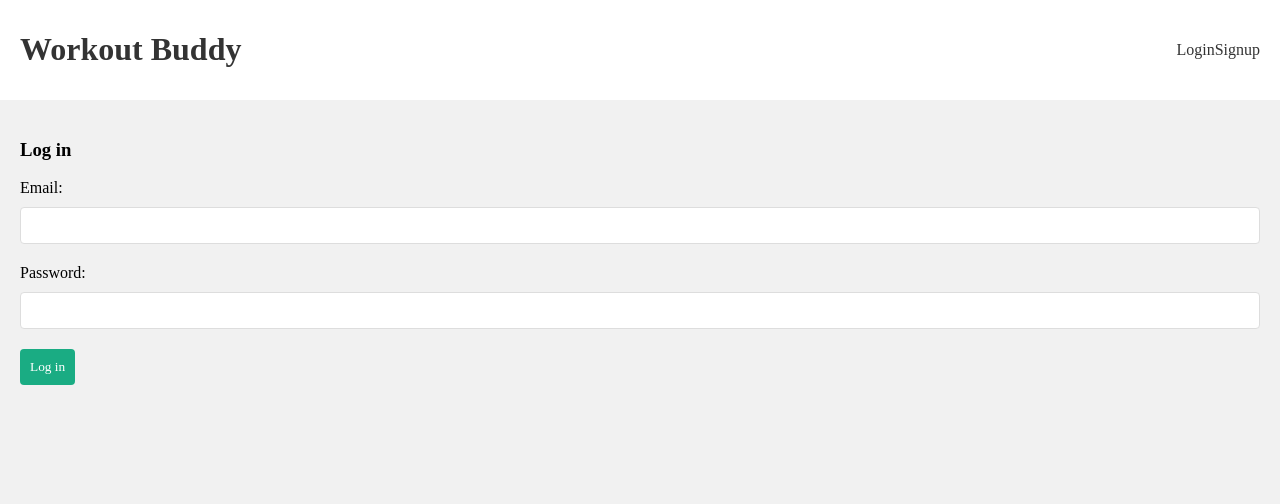
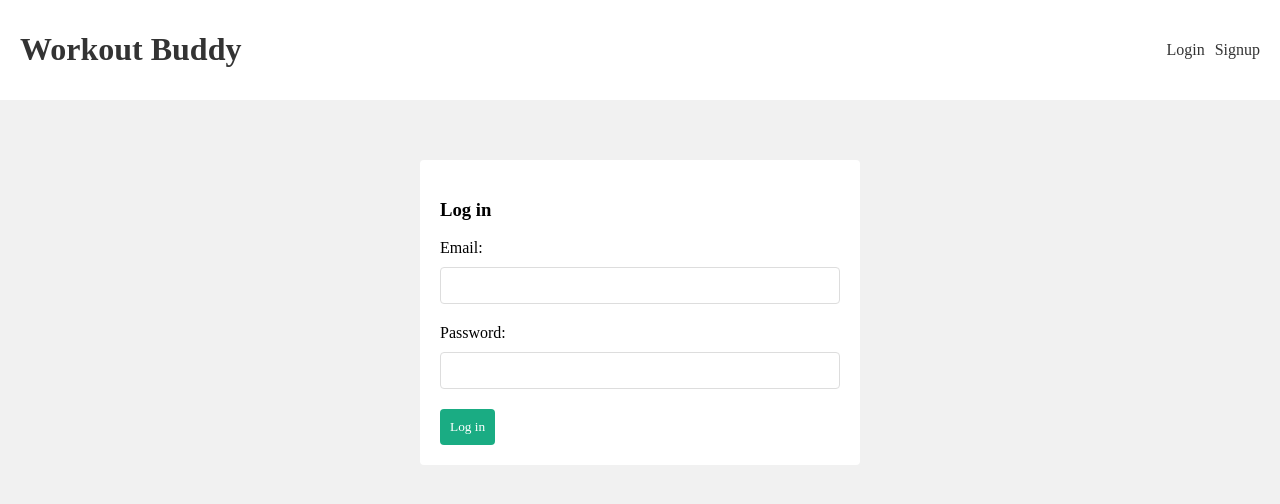
Before and after one commit to Hans-Raj12/workout-mern-app, a React (Create React App) app in the folder frontend/: page /login in a window 1280 px wide. Shown: the top 504 px of the page. Built offline with nearby package versions, Linux system fonts and the light colour scheme; a web font is replaced by a local one.

Commit message:
added the css style to the signup and login to make it look better

```diff
--- a/frontend/src/index.css
+++ b/frontend/src/index.css
@@ -108,3 +108,20 @@ div.error{
 input.error{
   border: 1px solid var(--error);
 }
+
+nav{
+  display: flex;
+  align-items: center;
+}
+
+nav a{
+  margin-left: 10px;
+}
+
+form.signup, form.login{
+  max-width: 400px;
+  margin: 40px auto;
+  padding: 20px;
+  background: #fff;
+  border-radius: 4px;
+}
```
